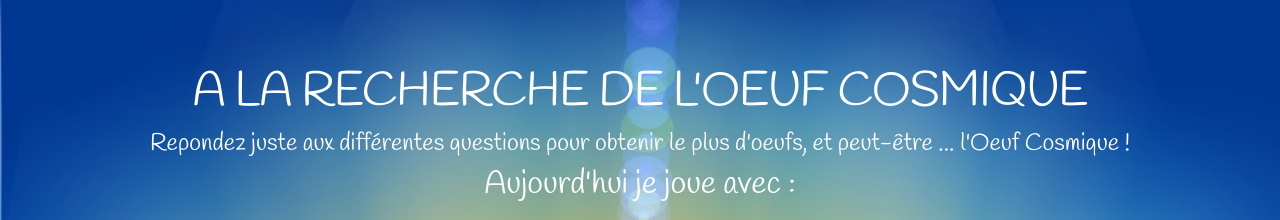
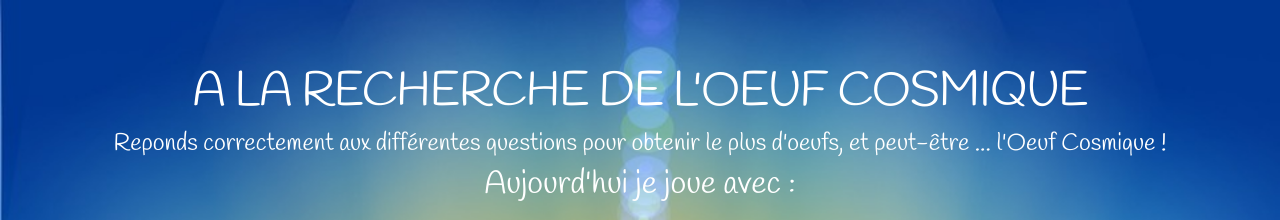
Before and after one commit to sbaboot/hackathon1, a React (Create React App) app: page / in a window 1280 px wide. Shown: the top 220 px of the page. Built offline with nearby package versions, Linux system fonts and the light colour scheme; no server answers.

Commit message:
quelques modifications de texte et ajout lien easter egg au resultat

```diff
--- a/src/App.css
+++ b/src/App.css
@@ -10,6 +10,10 @@
 .wrapper {
 font-family: 'Handlee';
 }
+
+.results-container {
+  font-family: 'Handlee';
+  }
 
 .borderTitle {
   color : white;
--- a/src/App.js
+++ b/src/App.js
@@ -32,7 +32,7 @@ class App extends Component {
     return (
       <div className="App">
         <Switch>
-          <Route path="/Quiz" render={props => <QuizApp {...props} totalQuestions={5} characters={this.state.characters} />} />
+          <Route path="/Quiz" render={props => <QuizApp {...props} totalQuestions={1} characters={this.state.characters} />} />
           <Route path="/" render={props => <Home {...props} characters={this.state.characters} chooseYourCharacter={this.chooseYourCharacter} />} />
         </Switch>
       </div>
--- a/src/components/Home.js
+++ b/src/components/Home.js
@@ -12,7 +12,7 @@ class Home extends Component {
           <div className="headerOverlay">
             <h1 className="headerTitle">A la recherche de l'oeuf cosmique</h1>
             <h5 className="headerText">
-              Repondez juste aux différentes questions pour obtenir le plus
+              Reponds correctement aux différentes questions pour obtenir le plus
               d'oeufs, et peut-être ... l'Oeuf Cosmique !
             </h5>
             <Row>
--- a/src/components/QuizApp.js
+++ b/src/components/QuizApp.js
@@ -150,7 +150,6 @@ class QuizApp extends Component {
 
   render() {
     const { step, questions, userAnswers, totalQuestions, score, modal } = this.state;
-    const { characters } = this.props;
 
     if (step >= totalQuestions + 1) {
       return (
--- a/src/components/Results.js
+++ b/src/components/Results.js
@@ -51,6 +51,7 @@ class Results extends Component {
         <div style={{ textAlign: 'left', color: 'blue' }}>
         </div>
         <h2>Tableau des scores</h2>
+        <a href='http://localhost:8080/' target="_blank" rel="noopener noreferrer">Pacman</a>
       </div>
     );
   }
```
